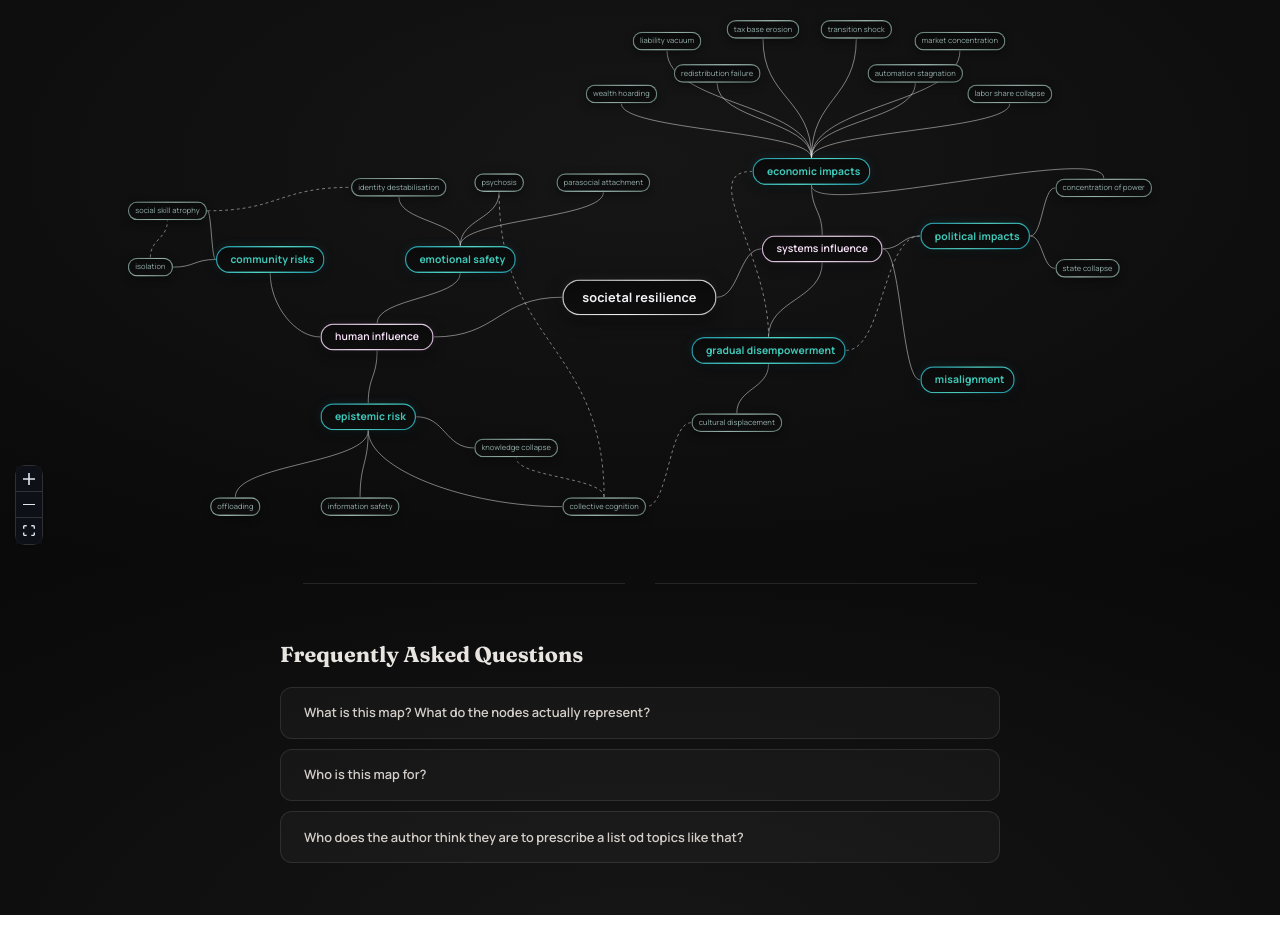
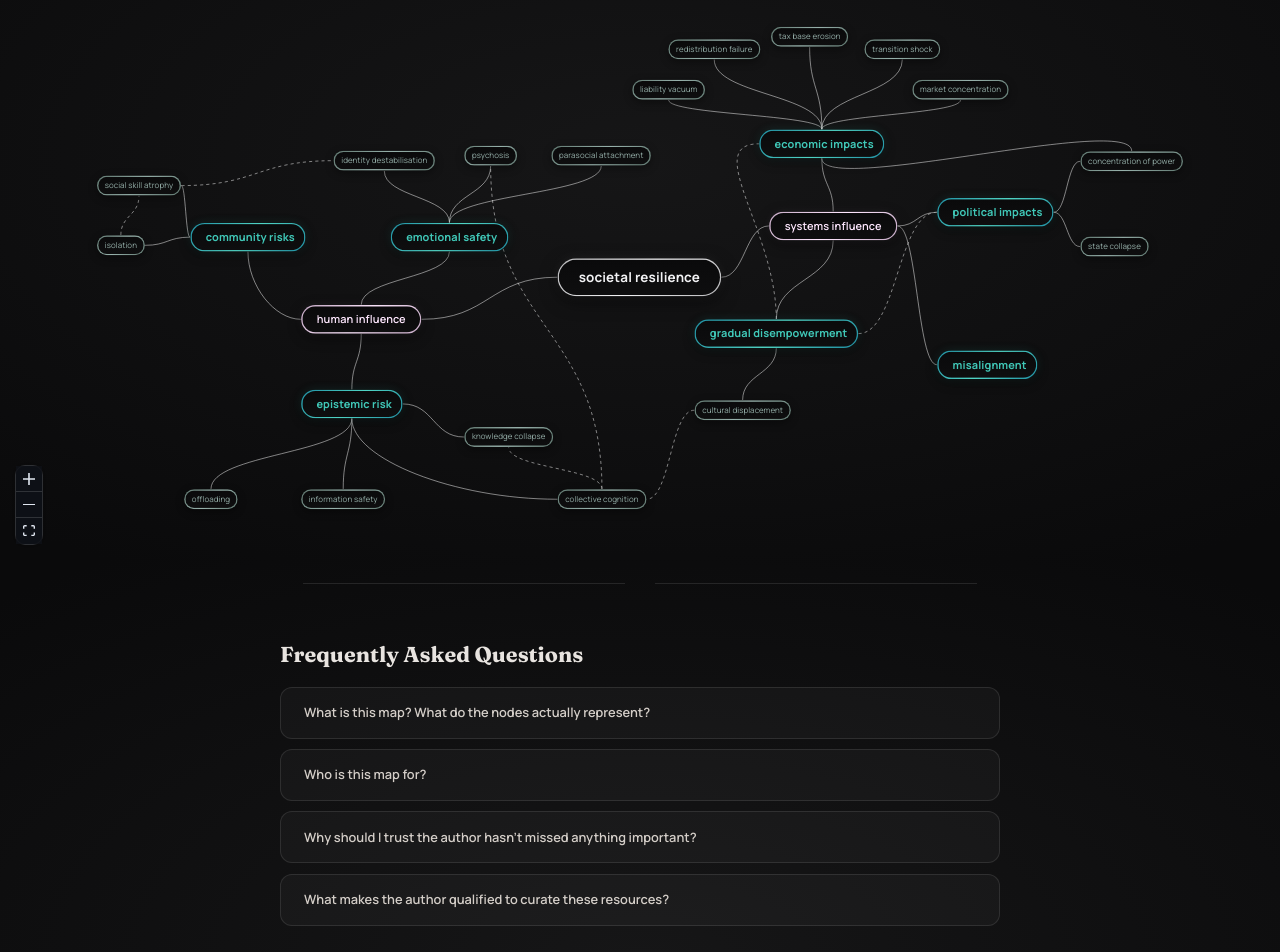
Before and after one commit to nowemoore/resilient-societies-map, a React (Vite) app: page / in a window 1280 px wide. Shown: the part 240-1192 px from the top of the page. Before the commit the page ends 1155 px from the top, so only its background shows below. Built offline with nearby package versions, Linux system fonts and the light colour scheme; the HTML template or start-up script is replaced by a standard one.

Commit message:
econ glowup

```diff
--- a/src/App.jsx
+++ b/src/App.jsx
@@ -52,14 +52,11 @@ const rawNodes = [
   { id: 'politicalImpacts',      label: 'political impacts',      x: 1190, y: 175, dominant: true,  tier: 3 },
 
   // ── econ leaves (sys branch -75) ─────────────────────────────────────────
-  { id: 'wealthHoarding',        label: 'wealth hoarding',        x: 620,  y: -60,  dominant: false, tier: 4 },
-  { id: 'redistributionFailure', label: 'redistribution failure', x: 770,  y: -95,  dominant: false, tier: 4 },
-  { id: 'automationStagnation',  label: 'automation stagnation',  x: 1100, y: -95,  dominant: false, tier: 4 },
-  { id: 'laborShareCollapse',    label: 'labor share collapse',   x: 1270, y: -60,  dominant: false, tier: 4 },
-  { id: 'liabilityVacuum',       label: 'liability vacuum',       x: 700,  y: -150, dominant: false, tier: 4 },
-  { id: 'taxBaseErosion',        label: 'tax base erosion',       x: 860,  y: -170, dominant: false, tier: 4 },
-  { id: 'transitionShock',       label: 'transition shock',       x: 1020, y: -170, dominant: false, tier: 4 },
-  { id: 'marketConcentration',   label: 'market concentration',   x: 1180, y: -150, dominant: false, tier: 4 },
+  { id: 'liabilityVacuum',       label: 'liability vacuum',       x: 700,  y: -15,  dominant: false, tier: 4 },
+  { id: 'redistributionFailure', label: 'redistribution failure', x: 758,  y: -80,  dominant: false, tier: 4 },
+  { id: 'taxBaseErosion',        label: 'tax base erosion',       x: 923,  y: -100, dominant: false, tier: 4 },
+  { id: 'transitionShock',       label: 'transition shock',       x: 1073, y: -80,  dominant: false, tier: 4 },
+  { id: 'marketConcentration',   label: 'market concentration',   x: 1150, y: -15,  dominant: false, tier: 4 },
 
   // ── misalignment (sys branch) ────────────────────────────────────────────
   { id: 'misalignment',         label: 'misalignment',           x: 1190, y: 420, dominant: true,  tier: 3 },
@@ -96,10 +93,7 @@ const rawEdges = [
   ['knowledgeCollapse',     'epistemicRisk',         'left-src', 'right-tgt'],
   ['systemsInfluence',      'economics',             'top-src',  'bottom-tgt'],
   ['economics',             'postAGIEconomics',      'top-src',  'bottom-tgt'],
-  ['economics',             'wealthHoarding',        'top-src',  'bottom-tgt'],
   ['economics',             'redistributionFailure', 'top-src',  'bottom-tgt'],
-  ['economics',             'automationStagnation',  'top-src',  'bottom-tgt'],
-  ['economics',             'laborShareCollapse',    'top-src',  'bottom-tgt'],
   ['economics',             'liabilityVacuum',       'top-src',  'bottom-tgt'],
   ['economics',             'taxBaseErosion',        'top-src',  'bottom-tgt'],
   ['economics',             'transitionShock',       'top-src',  'bottom-tgt'],
@@ -220,7 +214,7 @@ function NodeModal({ nodeContent, onClose }) {
 
             {nodeContent.resources.mustReads?.length > 0 && (
               <div className="resource-subsection">
-                <h3>Must-reads</h3>
+                <h3>Must-Reads</h3>
                 <ResourceList items={nodeContent.resources.mustReads} icon="fa-book" />
               </div>
             )}
@@ -234,14 +228,14 @@ function NodeModal({ nodeContent, onClose }) {
 
             {nodeContent.resources.orgs?.length > 0 && (
               <div className="resource-subsection">
-                <h3>Organisations</h3>
+                <h3>Orgs</h3>
                 <ResourceList items={nodeContent.resources.orgs} icon="fa-building-columns" />
               </div>
             )}
 
             {nodeContent.resources.openQuestions?.length > 0 && (
               <div className="resource-subsection">
-                <h3>Open questions</h3>
+                <h3>Open Questions</h3>
                 <ResourceList items={nodeContent.resources.openQuestions} icon="fa-magnifying-glass" />
               </div>
             )}
@@ -341,10 +335,17 @@ const onNodeClick = useCallback((_event, node) => {
             </details>
             <details className="faq-item">
               <summary className="faq-question">
-                Who does the author think they are to prescribe a list od topics like that?
+                Why should I trust the author hasn't missed anything important?
                 <i className="fa-solid fa-circle-chevron-down faq-chevron" />
               </summary>
-              <p className="faq-answer">This is a living project. If you know of a research direction or topic in societal resilience that should be included but isn't, email nowe.moore@gmail.com.</p>
+              <p className="faq-answer">You shouldn't! This is a living project. If you know of a research direction or topic in societal resilience that should be included but isn't, email nowe.moore@gmail.com.</p>
+            </details>
+             <details className="faq-item">
+              <summary className="faq-question">
+                What makes the author qualified to curate these resources?
+                <i className="fa-solid fa-circle-chevron-down faq-chevron" />
+              </summary>
+              <p className="faq-answer">Not much, which is why the author asked some of the most well-read and clear-thinking people she knows. Shout out to  [...]</p>
             </details>
           </div>
         </div>
--- a/src/content/nodes/economics.jsx
+++ b/src/content/nodes/economics.jsx
@@ -31,11 +31,14 @@ export const economicsContent = {
       <><a href="https://asteriskmag.com/issues/03/the-great-inflection-a-debate-about-ai-and-explosive-growth" target="_blank" rel="noreferrer" className="resource-link">The Great Inflection: A Debate About AI and Explosive Growth</a> by Matt Clancy Tamay Besiroglu.</>,
       <><a href="https://inferencemagazine.substack.com/p/how-much-economic-growth-from-ai" target="_blank" rel="noreferrer" className="resource-link">How Much Economic Growth from AI?</a> by Jack Wiseman and Duncan McClements.</>,
       <><a href="https://europe2031.ai/" target="_blank" rel="noreferrer" className="resource-link">Europe 2031</a></>,
+      <><a href="https://philiptrammell.substack.com/p/capital-in-the-22nd-century" target="_blank" rel="noreferrer" className="resource-link">Capital in the 22nd Century</a> by Philip Trammell and Dwarkesh Patel.</>
     ],
     people: [
       <><a href="https://scholar.google.com/citations?user=U7m3WDEAAAAJ&hl=en" target="_blank" rel="noreferrer" className="resource-link">Tom Davidson</a></>,
       <><a href="https://scholar.google.com/citations?user=zcleqRcAAAAJ&hl=en" target="_blank" rel="noreferrer" className="resource-link">Anton Korinek</a></>,
       <><a href="https://scholar.google.com/citations?user=lqyGZpQAAAAJ&hl=en" target="_blank" rel="noreferrer" className="resource-link">Erik Brynjolfsson</a></>,
+      <><a href="https://scholar.google.com/citations?user=FaWFISIAAAAJ&hl=en" target="_blank" rel="noreferrer" className="resource-link">Philip Trammell</a></>
+
     ],
     orgs: [],
     openQuestions: [
@@ -44,6 +47,7 @@ export const economicsContent = {
       <>Who bears the cost of the transition, and how rough is the adjustment even if the destination is fine?</>,
       <>Does giving people money without work (UBI and its cousins) actually help humanity flourish in the long run?</>,
       <>What institutions and measurements would we need to navigate any of this well and do they exist yet?</>,
+      <>In a post-AGI world where labour is redundant, which distributions of wealth are desirable, and which are stable?</>
     ],
   }
 }
```
